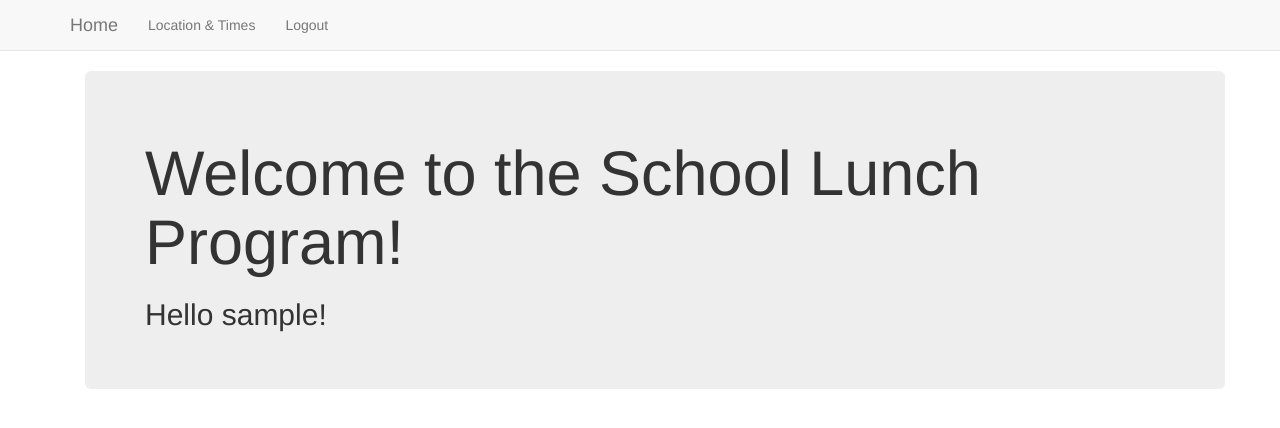
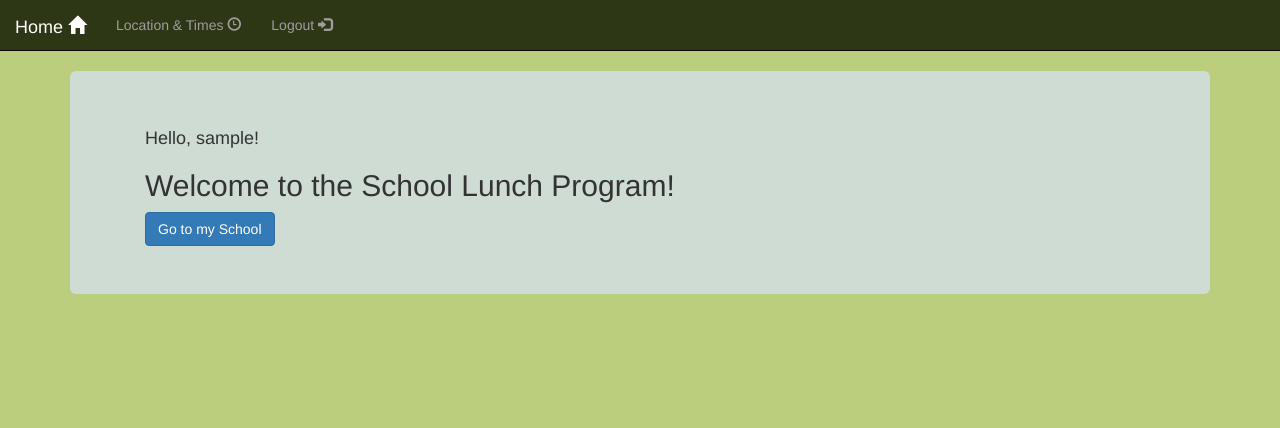
Before and after one commit to WildernessBear/447-COVID-lunch-proj, a Django app: page / in a window 1280 px wide. Shown: the top 428 px of the page. Run offline with Django 3.2, Linux system fonts and the light colour scheme; the visitor is signed in with stand-in values (Sample User, id 1); some libraries are stand-ins or nearby versions.

Commit message:
Homepage now has icons, is visually appealing, and contains a button to quickly navigate to school homepage

```diff
--- a/Lunchtime/Lproj/templates/Lapp/base.html
+++ b/Lunchtime/Lproj/templates/Lapp/base.html
@@ -7,21 +7,24 @@
     <link rel="stylesheet" href="https://maxcdn.bootstrapcdn.com/bootstrap/3.3.7/css/bootstrap.min.css" integrity="sha384-BVYiiSIFeK1dGmJRAkycuHAHRg32OmUcww7on3RYdg4Va+PmSTsz/K68vbdEjh4u" crossorigin="anonymous">
 </head>
   <body>
-    <nav class="navbar navbar-default navbar-static-top">
+   <style>
+    body { background-color: #bace7e; }
+    </style>
+    <nav class="navbar navbar-inverse navbar-static-top" style="background-color:#2e3715;>
       <div class="container">
         <ul class="nav navbar-nav">
 {# Home Link / Admin Link / Register Link / Location-Time Link#}
 
           {# Some logic on what to display for last item#}
           {% if user.is_authenticated %}
-            <li><a class="navbar-brand" href="{% url 'index' %}">Home</a></li>
-            <li><a class="navbar-link" href="{% url 'Lapp:loc_time_menu' %}">Location & Times</a></li>
-            <li><a href="{% url 'logout' %}">Logout</a></li>
+            <li><a class="navbar-brand" href="{% url 'index' %}"> Home <span class="glyphicon glyphicon-home"></span></a></li>
+            <li><a class="navbar-link" href="{% url 'Lapp:loc_time_menu' %}"> Location & Times <span class="glyphicon glyphicon-time"></span></a></li>
+            <li><a href="{% url 'logout' %}"> Logout <span class="glyphicon glyphicon-log-in"></span></a></li>
           {% else %}
-            <li><a class="navbar-brand" href="{% url 'index' %}">Home</a></li>
-            <li><a class="navbar-link" href="{% url 'admin:index' %}">Admin</a></li>
-            <li><a class="navbar-link" href="{% url 'Lapp:register' %}">Register</a></li>
-            <li><a class="navbar-link" href="{% url 'Lapp:user_login' %}">Login</a></li>
+            <li><a class="navbar-brand" href="{% url 'index' %}"> Home <span class="glyphicon glyphicon-home"></span></a></li>
+            <li><a class="navbar-link" href="{% url 'admin:index' %}">Admin <span class="glyphicon glyphicon-lock"></span></a></li>
+            <li><a class="navbar-link" href="{% url 'Lapp:register' %}">Register <span class="glyphicon glyphicon-edit"></span> </a></li>
+            <li><a class="navbar-link" href="{% url 'Lapp:user_login' %}"> Login <span class="glyphicon glyphicon-log-in"></span></a></li>
           {% endif %}
 </ul>
       </div>
--- a/Lunchtime/Lproj/templates/Lapp/index.html
+++ b/Lunchtime/Lproj/templates/Lapp/index.html
@@ -1,12 +1,17 @@
 {% extends "Lapp/base.html" %}
 {% block body_block %}
-<div class="container">
-  <div class="jumbotron">
-    <h1>Welcome to the School Lunch Program!</h1>
+<div class="jumbotron " style="background-color:#cfdcd3;">
+    <div class="container">
+
     {% if user.is_authenticated %}
-        <h2>Hello {{ user.username }}!</h2>
+
+        <h4>Hello, {{ user.username }}!</h4>
+        <h2> Welcome to the School Lunch Program!</h2>
+        <button type="button" class="btn btn-primary"> Go to my School </button>
+
     {% else %}
-        <h2>Register or Login to see information about meals.</h2>
+        <h2 class="display-4"> Welcome to the School Lunch Program!</h2>
+        <h4>Register or Login to see information about meals.</h4>
     {% endif %}
   </div>
 </div>
```
